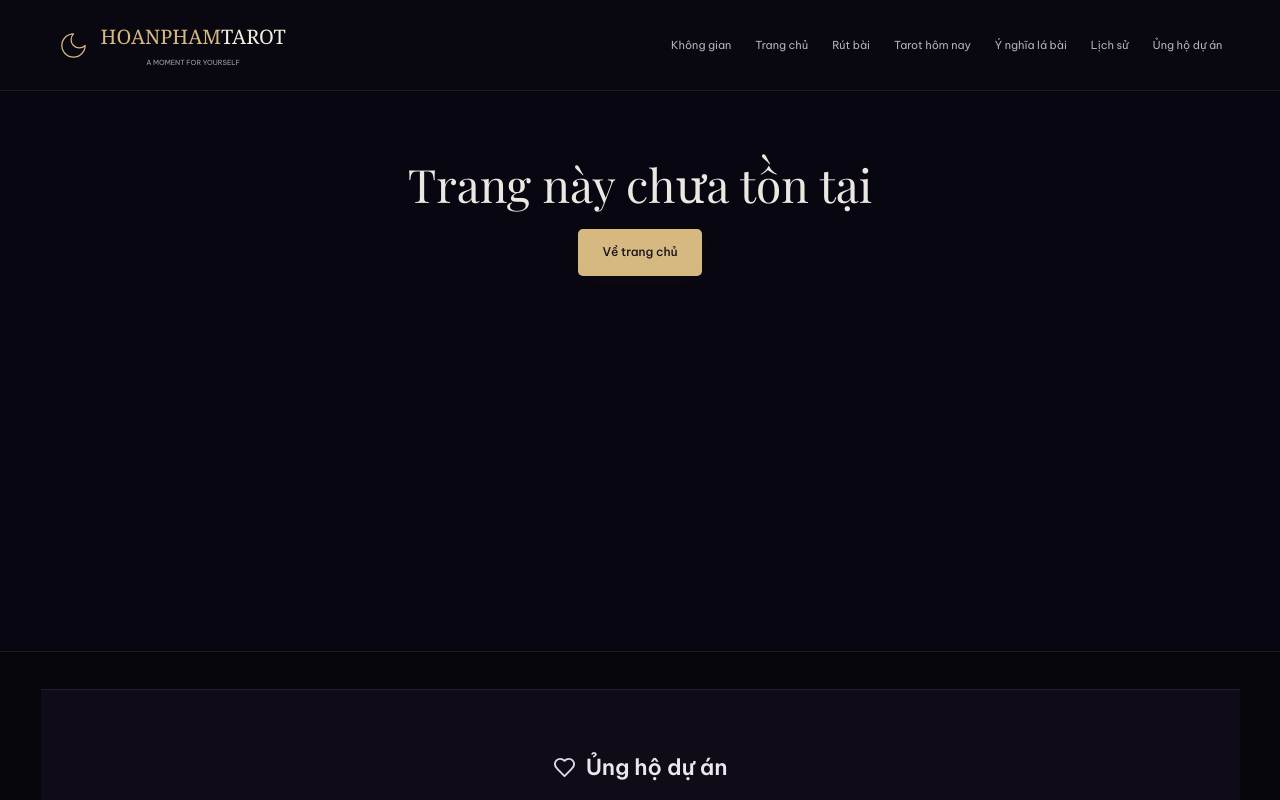
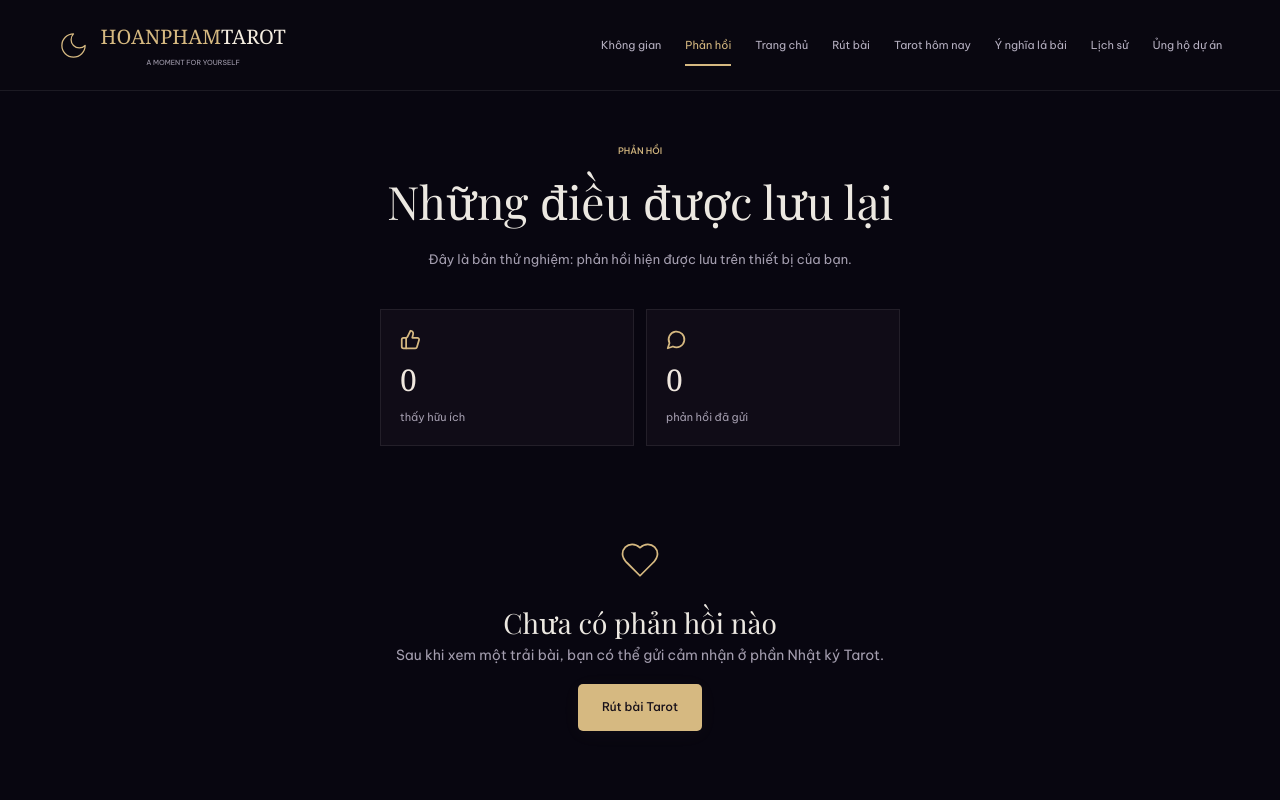
Before and after one commit to hoanphamkid/TarotbyKid, a React (Vite) app: page /feedback in a window 1280 px wide. Shown: the top 800 px of the page. Built offline with nearby package versions, Linux system fonts and the light colour scheme; a web font is replaced by a local one.

Commit message:
Add local feedback submission and feedback page

```diff
--- a/src/components/JournalPanel.jsx
+++ b/src/components/JournalPanel.jsx
@@ -1,6 +1,6 @@
 import { useState } from "react";
 import { Clock3, Heart, NotebookPen, Save } from "lucide-react";
-import { getJournalEntry, saveJournalEntry } from "../utils/storage";
+import { getJournalEntry, saveFeedback, saveJournalEntry } from "../utils/storage";
 
 const moods = [
   ["clear", "Rõ hơn"],
@@ -11,6 +11,8 @@ const moods = [
 export default function JournalPanel({ record }) {
   const [entry, setEntry] = useState(() => getJournalEntry(record.id));
   const [saved, setSaved] = useState("");
+  const [feedbackText, setFeedbackText] = useState("");
+  const [feedbackNotice, setFeedbackNotice] = useState("");
   const update = (patch) => {
     const next = { ...entry, ...patch };
     setEntry(next);
@@ -21,6 +23,21 @@ export default function JournalPanel({ record }) {
     const followUpAt = new Date();
     followUpAt.setDate(followUpAt.getDate() + 7);
     update({ followUpAt: followUpAt.toISOString() });
+  };
+  const submitFeedback = () => {
+    if (!entry.feedback) {
+      setFeedbackNotice("Hãy chọn một đánh giá trước khi gửi.");
+      return;
+    }
+    saveFeedback({
+      id: crypto.randomUUID(),
+      recordId: record.id,
+      rating: entry.feedback,
+      message: feedbackText.trim(),
+      date: new Date().toISOString(),
+    });
+    setFeedbackText("");
+    setFeedbackNotice("Đã gửi phản hồi. Cảm ơn bạn.");
   };
   return (
     <section className="journal-panel" aria-labelledby="journal-title">
@@ -48,6 +65,11 @@ export default function JournalPanel({ record }) {
         <span>Trải bài này có hữu ích với bạn không?</span>
         <button type="button" className={entry.feedback === "helpful" ? "selected" : ""} aria-pressed={entry.feedback === "helpful"} onClick={() => update({ feedback: "helpful" })}>Có</button>
         <button type="button" className={entry.feedback === "not-yet" ? "selected" : ""} aria-pressed={entry.feedback === "not-yet"} onClick={() => update({ feedback: "not-yet" })}>Chưa thực sự</button>
+      </div>
+      <div className="feedback-compose">
+        <label htmlFor={`feedback-${record.id}`}>Bạn muốn góp ý thêm?</label>
+        <textarea id={`feedback-${record.id}`} rows={3} maxLength={400} value={feedbackText} onChange={(event) => setFeedbackText(event.target.value)} placeholder="Viết một phản hồi ngắn, không cần để lại thông tin cá nhân." />
+        <div><button type="button" className="button ghost" onClick={submitFeedback}>Gửi phản hồi</button><span aria-live="polite">{feedbackNotice}</span></div>
       </div>
       <label htmlFor={`journal-${record.id}`}>Ghi chú riêng của bạn</label>
       <textarea
--- a/src/components/Layout.jsx
+++ b/src/components/Layout.jsx
@@ -4,6 +4,7 @@ import { Menu, X, Moon, ArrowUpRight, Heart } from "lucide-react";
 import { useEffect } from "react";
 const links = [
   ["/space", "Không gian"],
+  ["/feedback", "Phản hồi"],
   ["/", "Trang chủ"],
   ["/reading", "Rút bài"],
   ["/daily", "Tarot hôm nay"],
--- a/src/main.jsx
+++ b/src/main.jsx
@@ -13,6 +13,7 @@ import Reading from "./pages/Reading";
 import { Cards, CardDetail } from "./pages/Cards";
 import History from "./pages/History";
 import Space from "./pages/Space";
+import Feedback from "./pages/Feedback";
 import "./styles/index.css";
 class ErrorBoundary extends React.Component {
   state = { error: false };
@@ -68,6 +69,7 @@ function App() {
             <Route path="cards/:slug" element={<CardDetail />} />
             <Route path="history" element={<History />} />
             <Route path="space" element={<Space />} />
+            <Route path="feedback" element={<Feedback />} />
             <Route
               path="*"
               element={
--- /dev/null
+++ b/src/pages/Feedback.jsx
@@ -0,0 +1,23 @@
+import { useMemo } from "react";
+import { Heart, MessageCircle, ThumbsUp } from "lucide-react";
+import { Link } from "react-router-dom";
+import { getFeedback } from "../utils/storage";
+
+export default function Feedback() {
+  const feedback = useMemo(getFeedback, []);
+  const helpful = feedback.filter((item) => item.rating === "helpful").length;
+  return (
+    <div className="page feedback-page">
+      <div className="page-heading">
+        <div className="eyebrow">PHẢN HỒI</div>
+        <h1>Những điều được lưu lại</h1>
+        <p>Đây là bản thử nghiệm: phản hồi hiện được lưu trên thiết bị của bạn.</p>
+      </div>
+      <div className="feedback-stats">
+        <article><ThumbsUp size={21}/><strong>{helpful}</strong><span>thấy hữu ích</span></article>
+        <article><MessageCircle size={21}/><strong>{feedback.length}</strong><span>phản hồi đã gửi</span></article>
+      </div>
+      {feedback.length ? <div className="feedback-list">{feedback.map((item) => <article key={item.id}><div><span className={item.rating === "helpful" ? "feedback-rating helpful" : "feedback-rating"}>{item.rating === "helpful" ? "Hữu ích" : "Chưa thực sự"}</span><time>{new Date(item.date).toLocaleDateString("vi-VN")}</time></div>{item.message && <p>{item.message}</p>}</article>)}</div> : <div className="empty-state"><Heart size={42} strokeWidth={1}/><h2>Chưa có phản hồi nào</h2><p>Sau khi xem một trải bài, bạn có thể gửi cảm nhận ở phần Nhật ký Tarot.</p><Link className="button primary" to="/reading">Rút bài Tarot</Link></div>}
+    </div>
+  );
+}
--- a/src/styles/index.css
+++ b/src/styles/index.css
@@ -2172,6 +2172,11 @@ legend {
 .journal-feedback { display: flex; flex-wrap: wrap; align-items: center; gap: 9px; margin-top: 16px; color: var(--muted); font-size: 11px; }
 .journal-feedback button { border-bottom: 1px solid #ffffff33; color: #e8dfd2; padding: 5px 2px; font-size: 11px; }
 .journal-feedback button.selected { color: var(--gold); border-color: var(--gold); }
+.feedback-compose { margin-top: 16px; }
+.feedback-compose label { margin-top: 0; }
+.feedback-compose textarea { min-height: 76px; }
+.feedback-compose > div { display: flex; align-items: center; gap: 12px; margin-top: 9px; }
+.feedback-compose span { color: var(--muted); font-size: 10px; }
 .mood-options button,.journal-toggle,.journal-save { min-height: 36px; border: 1px solid #ffffff22; padding: 8px 11px; border-radius: 5px; font-size: 11px; display: inline-flex; align-items: center; gap: 7px; }
 .mood-options button.selected,.journal-toggle.active { color: var(--gold); border-color: var(--gold); background: #d6b98112; }
 .journal-actions { margin-top: 13px; align-items: center; }
@@ -2191,6 +2196,17 @@ legend {
 .favorite-list article { display: flex; gap: 12px; align-items: center; padding: 16px; background: #100c17; color: var(--gold); }
 .favorite-list div { display: grid; gap: 4px; color: #f0e8df; font-size: 12px; }
 .favorite-list span { color: var(--muted); font-size: 10px; }
+.feedback-stats { max-width: 520px; display: grid; grid-template-columns: 1fr 1fr; gap: 12px; margin: 0 auto 28px; }
+.feedback-stats article { border: 1px solid var(--line); background: #100c17; padding: 19px; color: var(--gold); display: grid; gap: 7px; }
+.feedback-stats strong { font-family: Georgia, serif; font-size: 30px; font-weight: 400; color: #f0e8df; }
+.feedback-stats span { color: var(--muted); font-size: 11px; }
+.feedback-list { max-width: 700px; margin: auto; display: grid; gap: 12px; }
+.feedback-list article { border: 1px solid var(--line); background: #100c17; padding: 18px; }
+.feedback-list article > div { display: flex; align-items: center; justify-content: space-between; gap: 10px; }
+.feedback-list time { color: var(--muted); font-size: 10px; }
+.feedback-list p { margin: 13px 0 0; font-size: 12px; white-space: pre-wrap; }
+.feedback-rating { color: #d9a7b1; font-size: 10px; }
+.feedback-rating.helpful { color: #a8d1ad; }
 @media (hover: hover) {
   .topic-option:hover,
   .context-option:hover {
--- a/src/utils/storage.js
+++ b/src/utils/storage.js
@@ -72,6 +72,15 @@ export function getJournalEntries() {
   return entries && typeof entries === "object" ? entries : {};
 }
 
+export function getFeedback() {
+  const rows = readStorage("tarotFeedback", []);
+  return Array.isArray(rows) ? rows.filter((row) => row && typeof row.id === "string" && typeof row.rating === "string") : [];
+}
+
+export function saveFeedback(feedback) {
+  return writeStorage("tarotFeedback", [feedback, ...getFeedback()].slice(0, 100));
+}
+
 export function getDailyStats() {
   try {
     const days = [];
```
